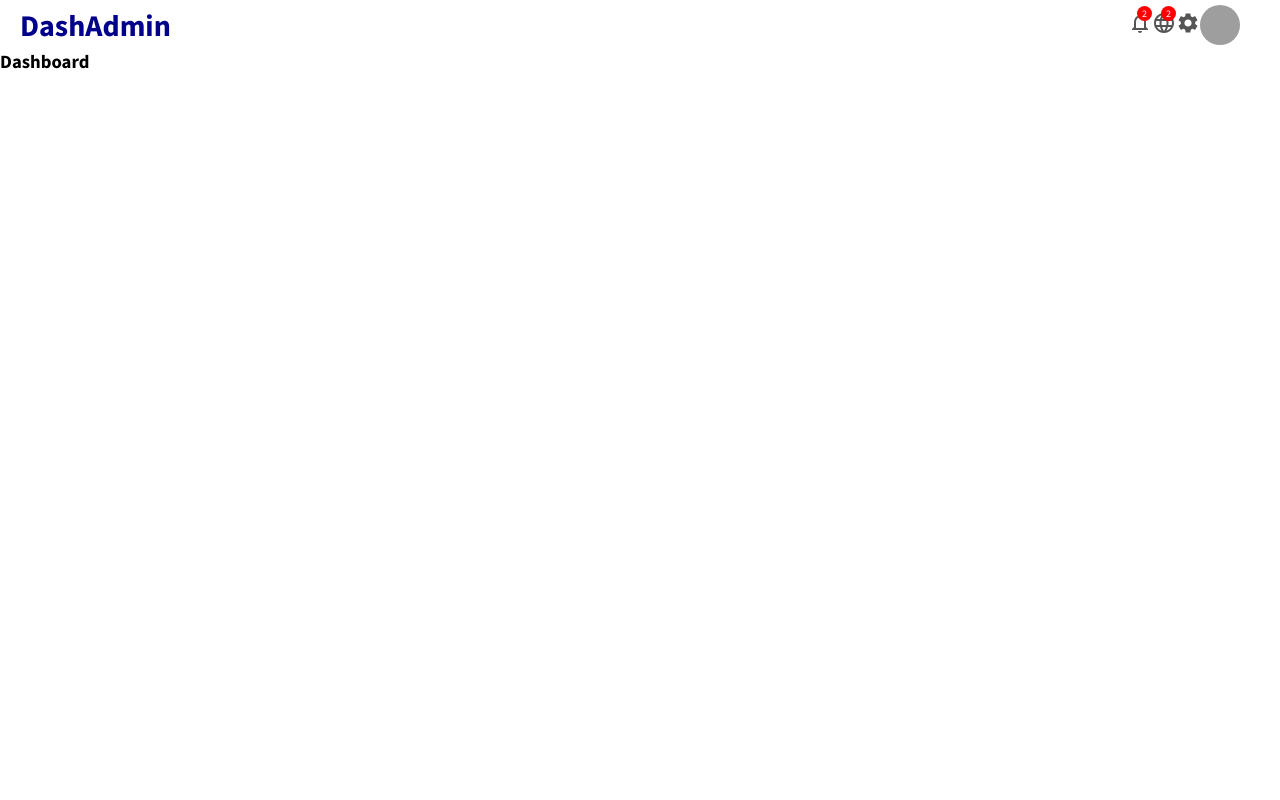
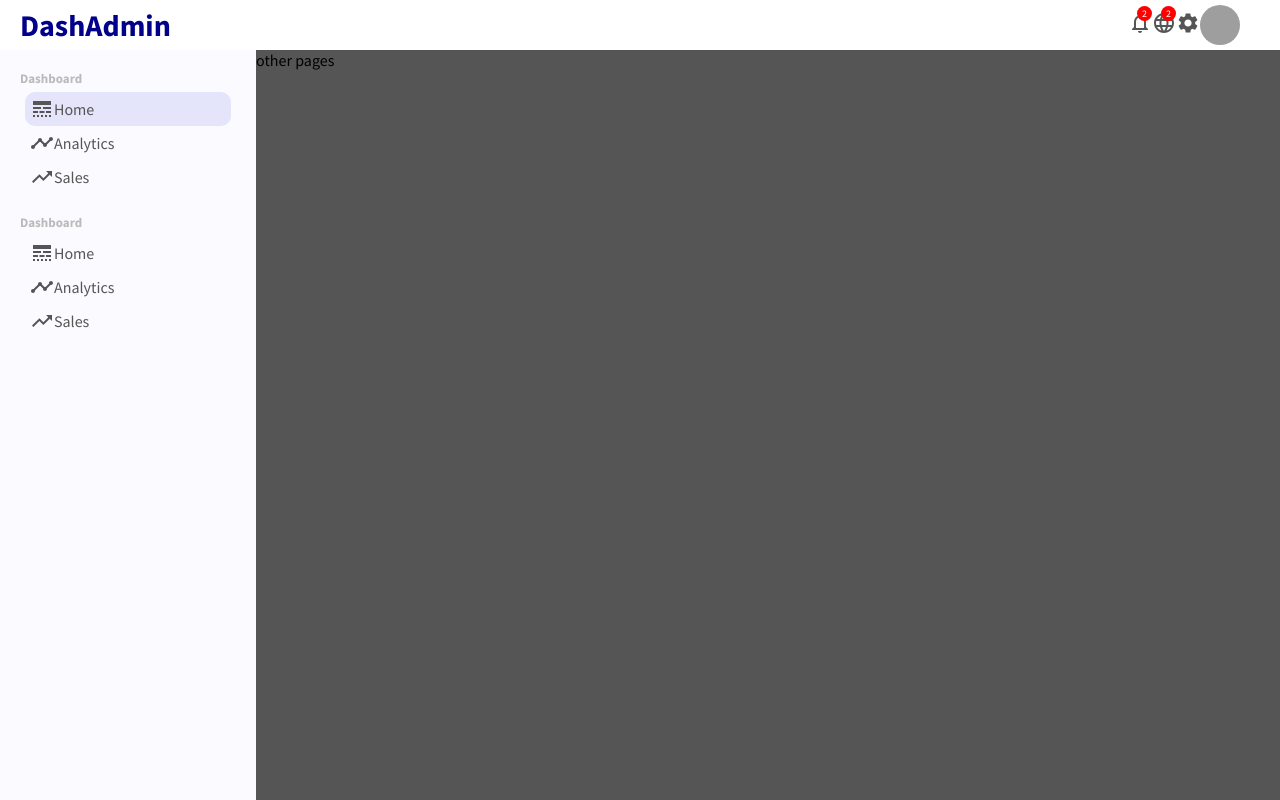
Before and after one commit to Adedipupo/dashboard, a React (Create React App) app: page / in a window 1280 px wide. Built offline with nearby package versions, Linux system fonts and the light colour scheme; grey boxes are pictures that could not be loaded.

Commit message:
sidebar wip

```diff
--- a/src/App.css
+++ b/src/App.css
@@ -1,7 +1,7 @@
 .container{
   display: flex;
 }
-/* .others{
+.others{
   flex: 4;
   background-color: #555
-} */
+}
--- a/src/App.js
+++ b/src/App.js
@@ -8,9 +8,9 @@ function App() {
       <Topbar />
       <div className="container">
       <Sidebar/>
-      {/* <div className="others">
+      <div className="others">
       other pages
-      </div> */}
+      </div>
       </div>
     </div>
   );
--- a/src/components/sidebar/Sidebar.jsx
+++ b/src/components/sidebar/Sidebar.jsx
@@ -1,11 +1,43 @@
+import { LineStyle, Timeline, TrendingUp } from "@material-ui/icons";
 import "./sidebar.css";
 
 export default function Sidebar() {
   return (
     <div className="sidebar">
       <div className="sidebarWrapper">
+          <div className="sidebarMenu">
+              <h3 className="sidebarTitle">Dashboard</h3>
+              <ul className="sidebarList">
+                  <li className="sidebarListItem active">
+                    <LineStyle className="sidebarIcon" />
+                    Home
+                  </li>
+                  <li className="sidebarListItem">
+                    <Timeline className="sidebarIcon"/>
+                    Analytics
+                  </li>
+                  <li className="sidebarListItem">
+                    <TrendingUp className="sidebarIcon"/>
+                    Sales
+                  </li>
+              </ul>
+          </div>
           <div className="sideMenu">
-              <h3 className="sideTitle">Dashboard</h3>
+              <h3 className="sidebarTitle">Dashboard</h3>
+              <ul className="sidebarList">
+                  <li className="sidebarListItem">
+                    <LineStyle className="sidebarIcon"/>
+                    Home
+                  </li>
+                  <li className="sidebarListItem">
+                    <Timeline className="sidebarIcon"/>
+                    Analytics
+                  </li>
+                  <li className="sidebarListItem">
+                    <TrendingUp className="sidebarIcon"/>
+                    Sales
+                  </li>
+              </ul>
           </div>
       </div>
     </div>
--- a/src/components/sidebar/sidebar.css
+++ b/src/components/sidebar/sidebar.css
@@ -1,3 +1,33 @@
 .sidebar{
-    flex: 1 ;
+    flex: 1;
+    height: calc(100vh - 50px);
+    background-color: rgb(251, 251, 255);
+    position: sticky;
+    top : 50px;
 }
+.sidebarWrapper{
+    padding: 20px;
+    color: #555;
+}
+.sidebarMenu{
+    margin-bottom: 15px;
+}
+.sidebarTitle{
+    font-size: 13px;
+    color:rgb(187, 186, 186);
+}
+.sidebarList{
+    list-style: none;
+    padding: 5px;
+}
+.sidebarListItem{
+    padding: 5px;
+    cursor: pointer;
+    display: flex;
+    align-items: center;
+    border-radius: 10px;
+}
+.sidebarListItem.active,
+.sidebarListItem:hover{
+    background-color:rgb(228, 228, 250)
+}
```
